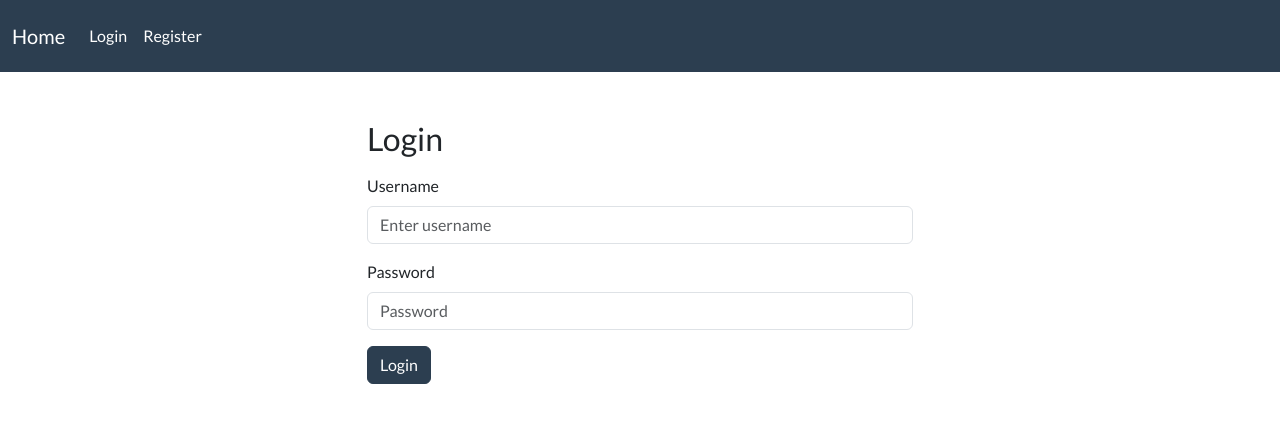
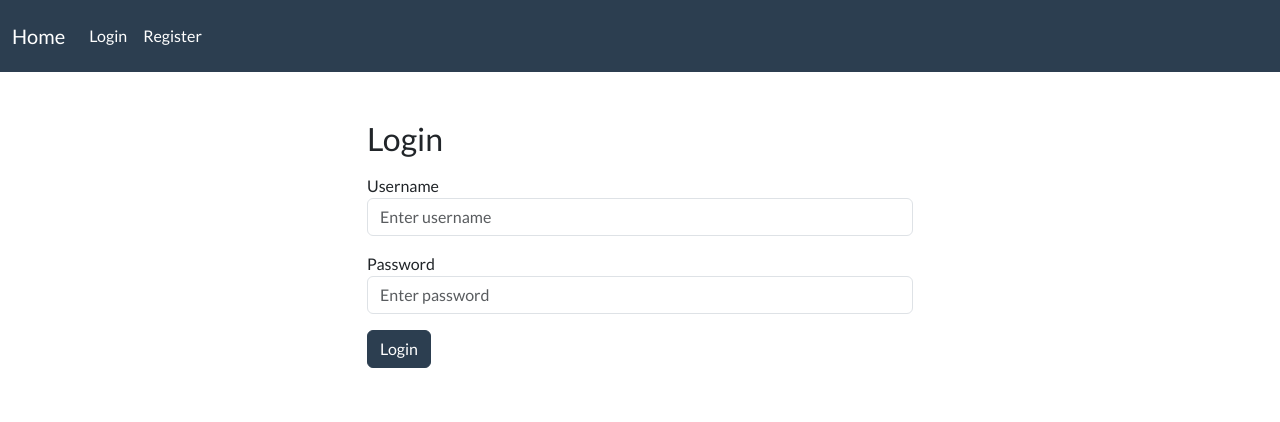
Before and after one commit to heloint/chorizo-with-mustard, a Next.js app in the folder app/: page /login in a window 1280 px wide. Shown: the top 422 px of the page. Built offline with nearby package versions, Linux system fonts and the light colour scheme.

Commit message:
writing forms still suck, adding react-hook-form to the game

```diff
--- a/app/app/login/page.tsx
+++ b/app/app/login/page.tsx
@@ -1,65 +1,82 @@
 'use client'
 
-import { SyntheticEvent, useState } from 'react';
+import { useForm, SubmitHandler, UseFormRegister, Path } from "react-hook-form";
+
+interface LoginFormInputs {
+    username: string
+    password: string
+}
+
+type InputProps = {
+   label: string;
+   type: string;
+   id: string;
+   fieldName: Path<LoginFormInputs>;
+   register: UseFormRegister<LoginFormInputs>;
+   placeholder: string;
+   required: boolean;
+}
 
 export default function Login() {
+    const onSubmit: SubmitHandler<LoginFormInputs> = (data) => console.log(data);
+    const { register, handleSubmit, formState: { errors } } = useForm<LoginFormInputs>();
 
-    const usernameField: HTMLInputElement = document.querySelector("#login-username") as HTMLInputElement;
-    const passwordField: HTMLInputElement = document.querySelector("#login-username") as HTMLInputElement;
+    // const submit = (e: SyntheticEvent) => {
+    //     e.preventDefault();
 
-    const [username, setUsername] = useState(usernameField?.value);
-    const [password, setPassword] = useState(passwordField?.value);
+    //     fetch('http://localhost:8000/login', {
+    //         method: "POST",
+    //         headers: {
+    //             "Access-Control-Allow-Origin": "*",
+    //             "Content-Type": "text/plain"
+    //         },
+    //         credentials: 'include',
+    //         body: JSON.stringify({
+    //             username: username,
+    //             password: password
+    //         })
+    //     });
+    // }
 
-    const submit = (e: SyntheticEvent) => {
-        e.preventDefault();
-
-        fetch('http://localhost:8000/login', {
-            method: "POST",
-            headers: {
-                "Access-Control-Allow-Origin": "*",
-                "Content-Type": "text/plain"
-            },
-            credentials: 'include',
-            body: JSON.stringify( {
-              username: username,
-              password: password
-            })
-        });
-    }
+    const Input = ({ label, type, id, fieldName, register, placeholder, required }: InputProps) => (
+        <>
+            <div className="form-group">
+                <label>{label}</label>
+                <input id={id}
+                    type={type}
+                    className="form-control"
+                    placeholder={placeholder}
+                    {...register(fieldName, { required })} />
+            </div>
+        </>
+    );
 
     return (
         <div id="Login" className="container">
             <div className="row justify-content-center my-5">
                 <div className="col-xl-6 col-lg-6 col-md-10 d-grid gap-2">
                     <h3>Login</h3>
-            <form onSubmit={submit} className="d-grid gap-3">
-                <div className="form-group">
-                  <label htmlFor="login-username" className="form-label">
-                    Username
-                  </label>
-                  <input
+                    <form onSubmit={handleSubmit(onSubmit)} className="d-grid gap-3">
+                        <Input id="login-username"
+                            label="Username"
                             type="text"
-                    className="form-control"
-                    id="login-username"
-                    name="username"
+                            fieldName="username"
+                            register={register}
                             placeholder="Enter username"
-                    onChange={e => setUsername(e.target.value)}
+                            required
                         />
-                </div>
+                        {errors.username && <p className="text-danger">Username is required</p>}
 
-                <div className="form-group">
-                  <label htmlFor="login-pass" className="form-label">
-                    Password
-                  </label>
-                  <input
+                        <Input id="login-pass"
+                            label="Password"
                             type="password"
-                    className="form-control"
-                    id="login-pass"
-                    name="password"
-                    placeholder="Password"
-                    onChange={e => setPassword(e.target.value)}
+                            fieldName="password"
+                            register={register}
+                            placeholder="Enter password"
+                            required
                         />
-                </div>
+                        {errors.password && <p className="text-danger">Username is required</p>}
+
                         <div className="form-group">
                             <button type="submit" className="btn btn-primary">
                                 Login
@@ -67,7 +84,6 @@ export default function Login() {
                         </div>
 
                     </form>
-
                 </div>
             </div>
         </div>
--- a/app/package.json
+++ b/app/package.json
@@ -23,6 +23,7 @@
     "bootstrap": "^5.2.3",
     "bootswatch": "^5.2.3",
     "jquery": "^3.6.4",
-    "popper": "^1.0.1"
+    "popper": "^1.0.1",
+    "react-hook-form": "^7.43.9"
   }
 }
```
Also changed, not shown: 1 other file (tests, documents, lock files or other folders). Lines whose indentation alone changed are shown as unchanged.
